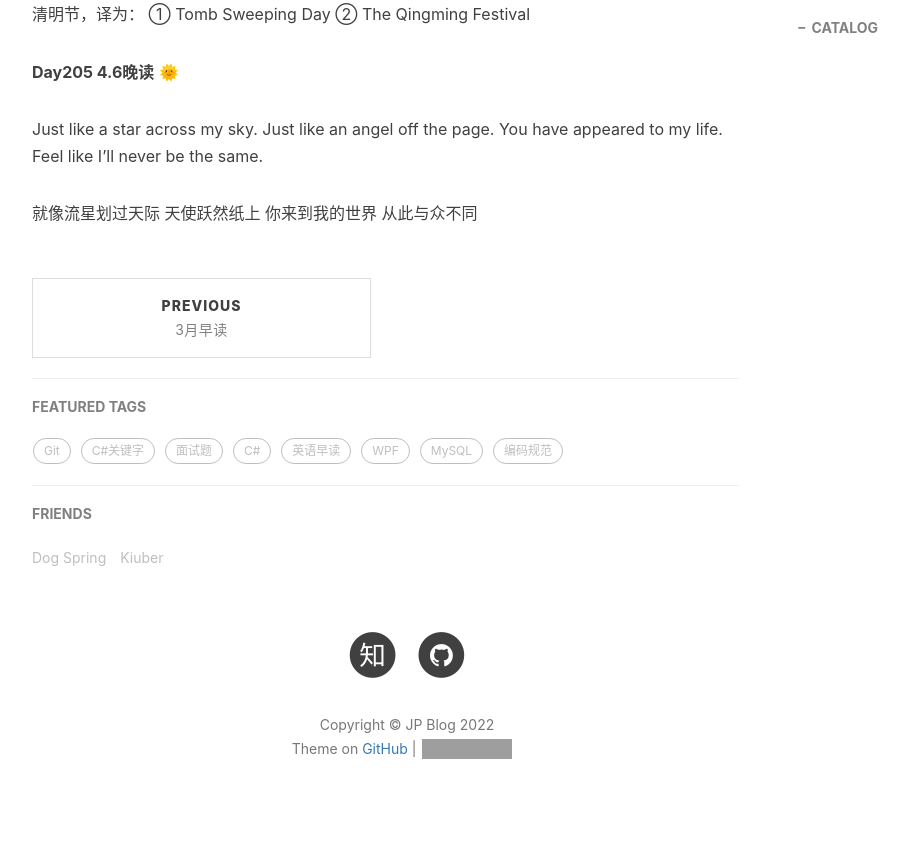
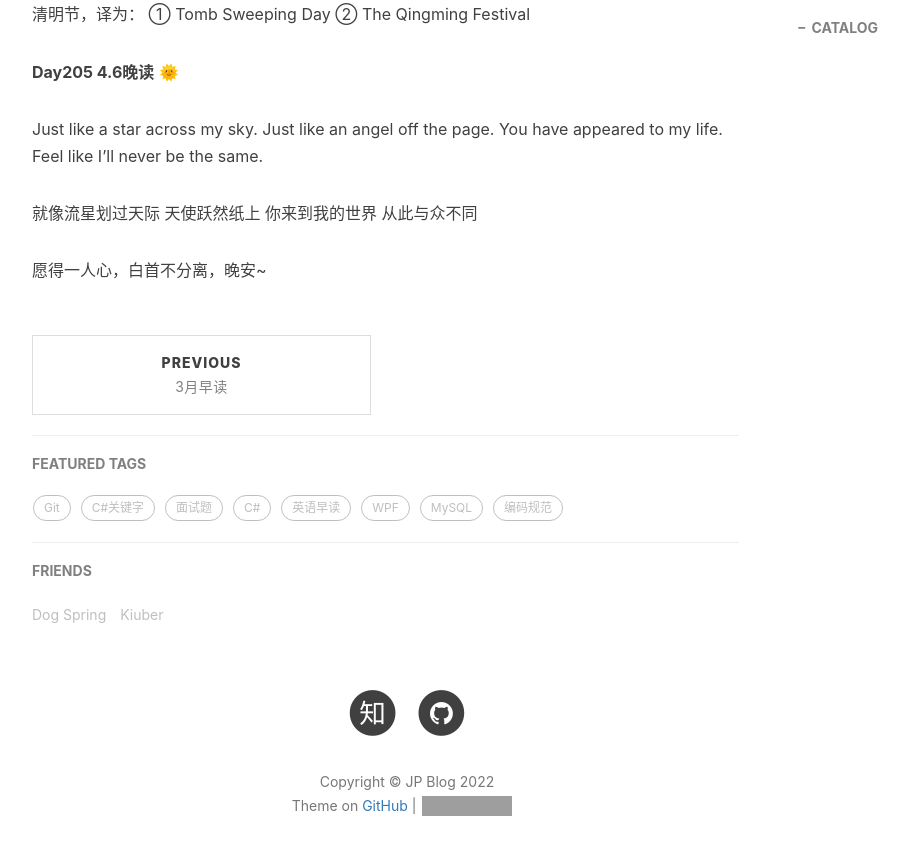
Before and after one commit to hongjiapeng/hongjiapeng.github.io, a Jekyll site: the page built from _posts/2022-04-05-morning reading in april.md, in a window 1280 px wide and 900 px high, scrolled down 1522 px. Shown: the top 855 px of the window, without its empty margins (233-1142 px from the left). Built offline with Jekyll 4.4.1, drawn with Linux system fonts in a browser that asks for light colours; nearby versions of some CDN libraries; comment, search, counter and statistics services are not loaded; grey boxes are pictures that could not be loaded.

Commit message:
modify blog

```diff
--- a/_posts/2022-04-05-morning reading in april.md
+++ b/_posts/2022-04-05-morning reading in april.md
@@ -58,3 +58,5 @@ Feel like I'll never be the same.
 天使跃然纸上
 你来到我的世界
 从此与众不同
+
+愿得一人心，白首不分离，晚安~
```
